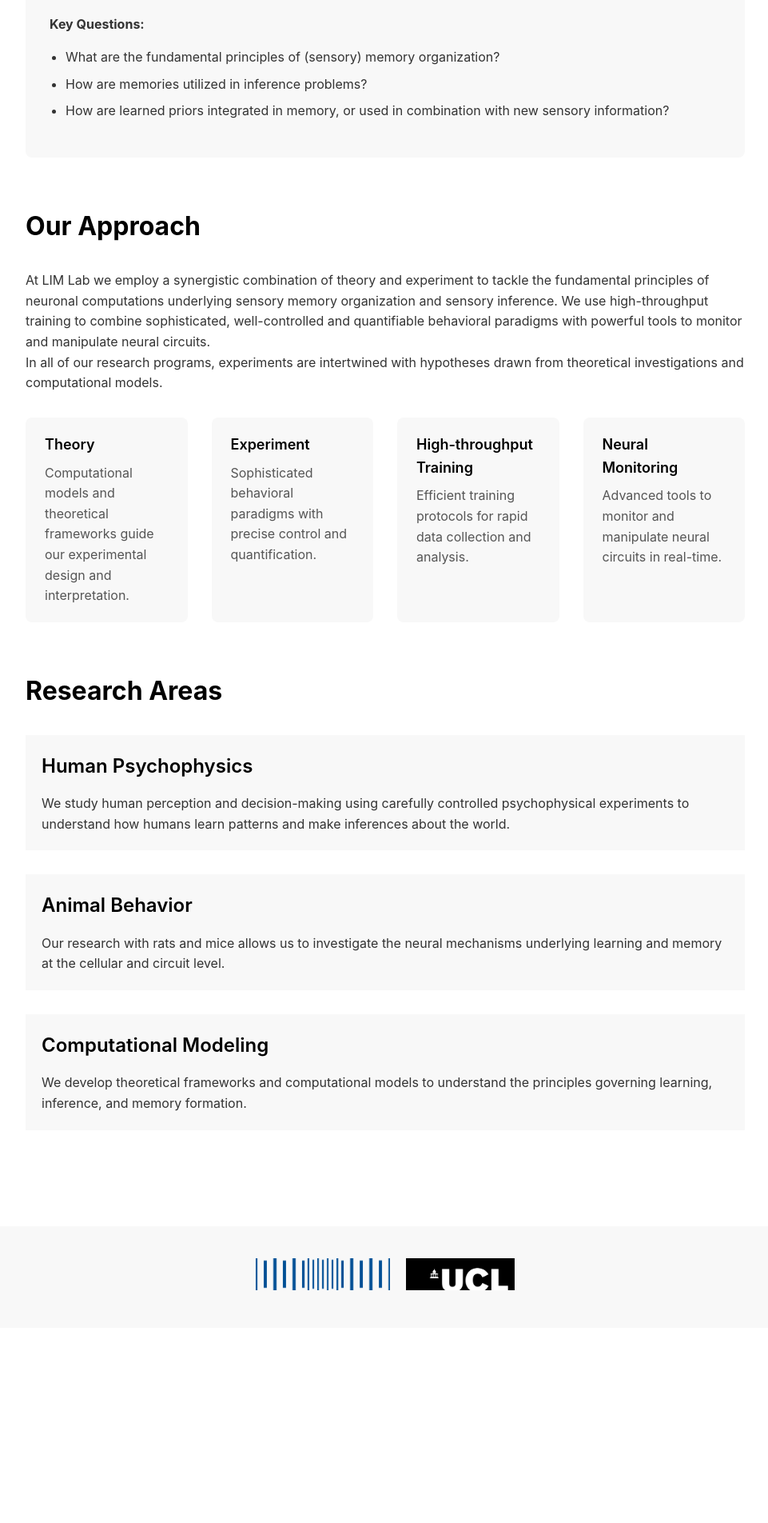
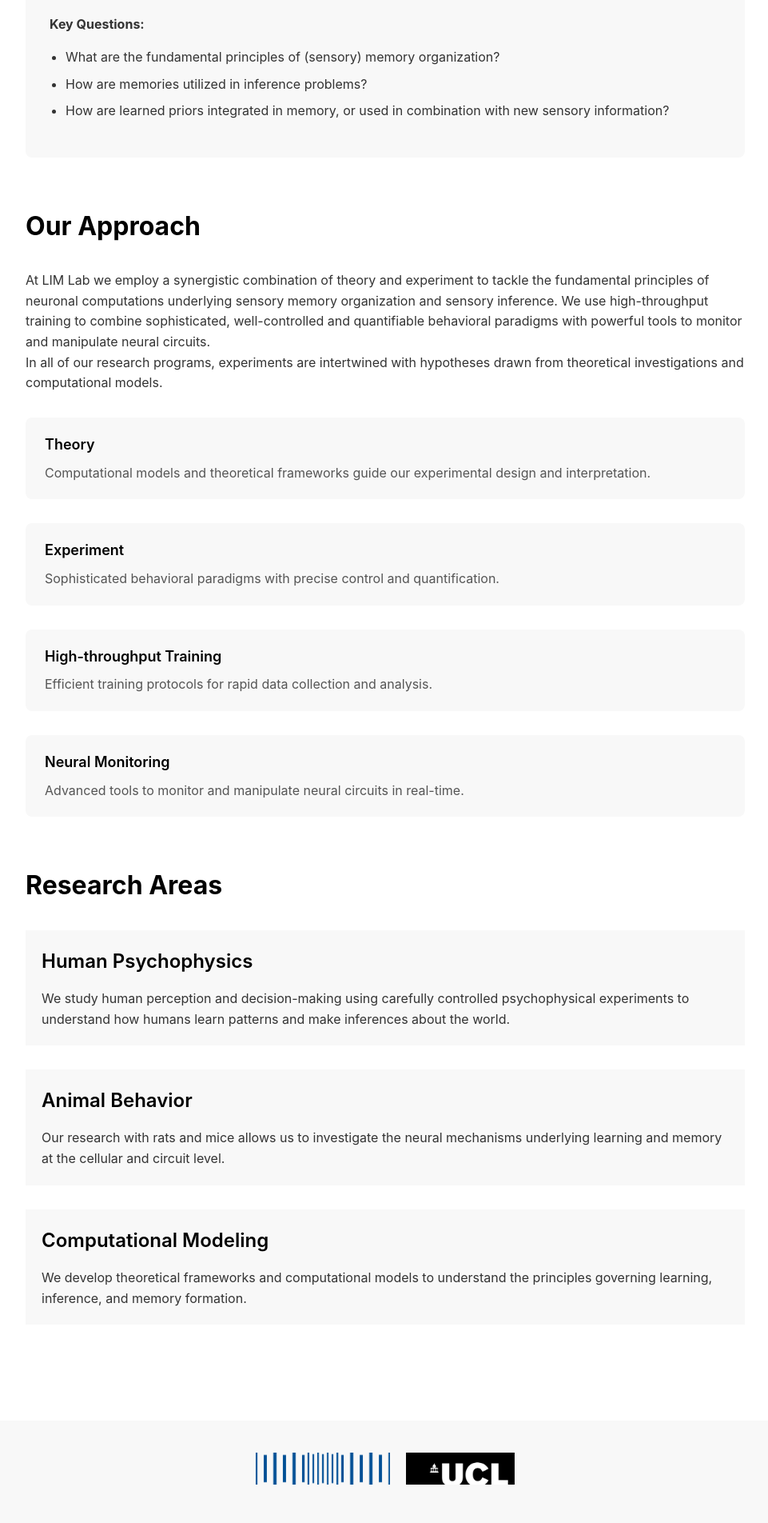
Before and after one commit to LIMLabSWC/limlabswc.github.io, a Jekyll site: the page built from research/index.md, in a window 1280 px wide. Shown: the part 999-2903 px from the top of the page at 80% size, without its empty margins (158-1119 px from the left). Built offline with Jekyll 4.4.1, drawn with Linux system fonts in a browser that asks for light colours; before the commit the page ends 2659 px from its top, so only the background shows below that.

Commit message:
Unify lab layout and add clickable cards
- Reserve blue left-border styling for clickable cards via a shared .card-clickable pattern (publications and upcoming events)
- Add url support in publications and news data, wiring publication and event cards to open journal/conference pages when available
- Tidy Research page layout (card-based “Our Approach” and areas, consistent headings) and remove unused/stale CSS and comments

```diff
--- a/assets/css/style.css
+++ b/assets/css/style.css
@@ -17,9 +17,6 @@
  *  12. Join page
  *  13. Error (404) page
  *  14. Responsive – breakpoints
- *
- * Shared components: .btn-primary/.btn-secondary (section 7), .erc-logo img
- * (section 5), .research-areas/.research-area-tag (section 10, use :root vars).
  */
 
 /* ==========================================================================
@@ -550,8 +547,8 @@
 }
 
 .approach-grid {
-  display: grid;
-  grid-template-columns: repeat(auto-fit, minmax(200px, 1fr));
+  display: flex;
+  flex-direction: column;
   gap: 30px;
   margin-top: 30px;
 }
```
